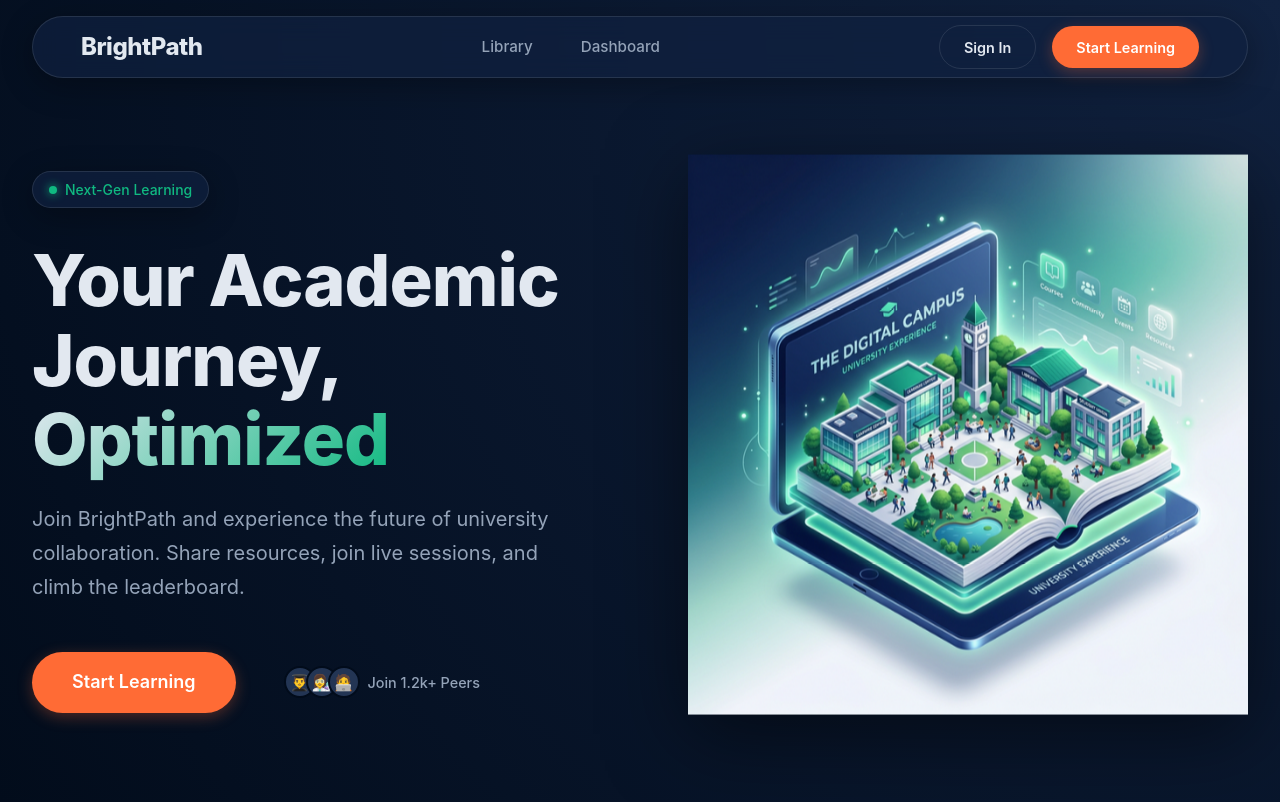
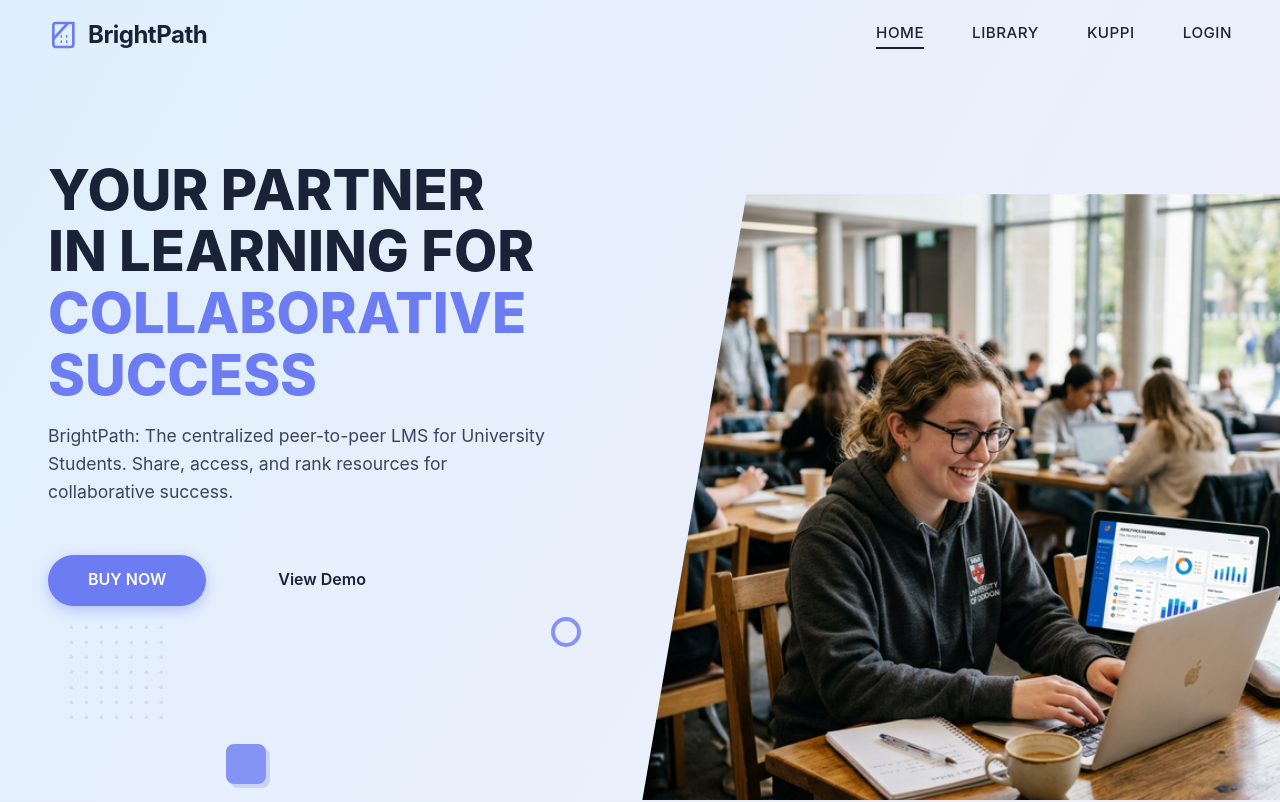
Before and after one commit to Gagana0819/BrightPath-LMS-ITPM-, a Vue app in the folder frontend/: page / in a window 1280 px wide. Shown: the top 802 px of the page. Built offline with nearby package versions, Linux system fonts and the light colour scheme.

Commit message:
Update landing page to lighter design matching reference image

```diff
--- a/frontend/src/assets/main.css
+++ b/frontend/src/assets/main.css
@@ -1,31 +1,19 @@
 :root {
-  /* Premium SaaS Color Palette */
-  --color-primary: #0a192f;
-  /* Deep Navy Blue */
-  --color-primary-light: #112240;
-  --color-primary-lighter: #233554;
+  /* Lighter Color Palette based on reference */
+  --color-primary: #1a2238;
+  /* Dark navy for text */
+  --color-accent: #6c7cf2;
+  /* Bright blue for CTA */
+  --color-accent-hover: #5566de;
+  --color-teal: #78a8a4;
+  /* Teal accent for image frame */
 
-  --color-accent: #ff6b35;
-  /* Energetic Orange */
-  --color-accent-hover: #ff8c61;
+  --color-text-primary: #151d30;
+  --color-text-secondary: #3b445c;
 
-  --color-success: #10b981;
-  /* Emerald Green */
-  --color-success-light: #d1fae5;
-
-  --color-text-primary: #e2e8f0;
-  /* Soft White */
-  --color-text-secondary: #94a3b8;
-  --color-text-dark: #0f172a;
-
-  --color-bg-main: #020c1b;
-  /* Very dark navy background */
-  --color-bg-alt: #0a192f;
-
-  /* Glassmorphism */
-  --glass-bg: rgba(17, 34, 64, 0.7);
-  --glass-border: rgba(255, 255, 255, 0.1);
-  --glass-shadow: 0 8px 32px 0 rgba(0, 0, 0, 0.3);
+  --color-bg-main: #f0f6ff;
+  /* Soft pale blue */
+  --color-bg-alt: #ffffff;
 
   /* Spacing System */
   --spacing-xs: 0.25rem;
@@ -72,8 +60,7 @@ body {
   display: flex;
   flex-direction: column;
   overflow-x: hidden;
-  background-image: radial-gradient(circle at top right, var(--color-primary-light) 0%, transparent 40%),
-    radial-gradient(circle at bottom left, var(--color-primary-light) 0%, transparent 40%);
+  background: linear-gradient(120deg, #e0effd 0%, #fef1f8 100%);
 }
 
 #app {
@@ -83,20 +70,8 @@ body {
 }
 
 /* Utilities */
-.glass-panel {
-  background: var(--glass-bg);
-  backdrop-filter: blur(12px);
-  -webkit-backdrop-filter: blur(12px);
-  border: 1px solid var(--glass-border);
-  box-shadow: var(--glass-shadow);
-  border-radius: var(--radius-lg);
-}
-
 .text-gradient {
-  background: linear-gradient(135deg, var(--color-text-primary), var(--color-success));
-  -webkit-background-clip: text;
-  -webkit-text-fill-color: transparent;
-  background-clip: text;
+  color: var(--color-accent);
 }
 
 /* Animations */
@@ -106,7 +81,7 @@ body {
   }
 
   50% {
-    transform: translateY(-15px);
+    transform: translateY(-10px);
   }
 
   100% {
--- a/frontend/src/components/landing/HeroSection.vue
+++ b/frontend/src/components/landing/HeroSection.vue
@@ -2,33 +2,36 @@
 </script>
 
 <template>
-  <section class="hero">
+  <section class="hero-wrapper">
+    <!-- Decorative background elements -->
+    <div class="bg-shape-large text-gradient"></div>
+    <div class="bg-dot-grid"></div>
+
     <div class="hero-container">
       <div class="hero-content">
-        <div class="badge glass-panel">
-          <span class="badge-dot"></span> Next-Gen Learning
+        <h1 class="hero-title">
+          YOUR PARTNER<br/>
+          IN LEARNING FOR<br/>
+          <span class="text-gradient">COLLABORATIVE<br/>SUCCESS</span>
+        </h1>
+        <p class="hero-subtitle">
+          BrightPath: The centralized peer-to-peer LMS for University Students. Share, access, and rank resources for collaborative success.
+        </p>
+
+        <div class="hero-actions">
+          <RouterLink to="/login" class="btn btn-primary">BUY NOW</RouterLink>
+          <RouterLink to="/library" class="btn btn-secondary">View Demo</RouterLink>
         </div>
-        <h1 class="hero-title">Your Academic Journey, <span class="text-gradient">Optimized</span></h1>
-        <p class="hero-subtitle">
-          Join BrightPath and experience the future of university collaboration.
-          Share resources, join live sessions, and climb the leaderboard.
-        </p>
-        <div class="hero-actions">
-          <RouterLink to="/login" class="btn btn-primary">Start Learning</RouterLink>
-          <div class="trust-indicator">
-            <div class="avatars">
-              <span class="avatar">👨‍🎓</span>
-              <span class="avatar">👩‍🔬</span>
-              <span class="avatar">🧑‍💻</span>
-            </div>
-            <span class="trust-text">Join 1.2k+ Peers</span>
-          </div>
-        </div>
+
+        <!-- Small decorative floating shapes -->
+        <div class="floating-shape square"></div>
+        <div class="floating-shape circle"></div>
       </div>
+
       <div class="hero-visual">
-        <div class="image-container animate-float">
-          <div class="glow-effect"></div>
-          <img src="/hero_image.png" alt="3D Isometric University Book" class="hero-image" />
+        <div class="image-frame">
+          <div class="teal-accent-bg"></div>
+          <img src="/student_laptop.png" alt="University student using BrightPath LMS" class="hero-image" />
         </div>
       </div>
     </div>
@@ -36,175 +39,194 @@
 </template>
 
 <style scoped>
-.hero {
-  min-height: 85vh;
+.hero-wrapper {
+  position: relative;
+  min-height: 100vh;
   display: flex;
   align-items: center;
-  position: relative;
   overflow: hidden;
+  padding-top: 80px; /* Offset for absolute navbar */
+}
+
+/* Background diagonal layout approximation */
+.hero-wrapper::before {
+  content: '';
+  position: absolute;
+  top: 0;
+  right: -5%;
+  width: 55%;
+  height: 100%;
+  background-color: #8daea5; /* Teal section behind image */
+  transform: skewX(-15deg);
+  z-index: -1;
+}
+
+.hero-wrapper::after {
+  content: '';
+  position: absolute;
+  top: 0;
+  right: -5%;
+  width: 55%;
+  height: 50%;
+  background-color: #63938b; /* Darker teal top */
+  transform: skewX(-15deg);
+  z-index: -2;
 }
 
 .hero-container {
   max-width: 1400px;
   margin: 0 auto;
-  padding: var(--spacing-4xl) var(--spacing-xl);
+  padding: 0 var(--spacing-2xl);
   display: flex;
-  align-items: center;
+  align-items: stretch;
   justify-content: space-between;
-  gap: var(--spacing-4xl);
+  width: 100%;
   z-index: 10;
 }
 
 .hero-content {
   flex: 1;
-  max-width: 650px;
-}
-
-.badge {
-  display: inline-flex;
-  align-items: center;
-  gap: var(--spacing-sm);
-  padding: 0.4rem 1rem;
-  border-radius: var(--radius-full);
-  font-size: 0.875rem;
-  font-weight: 500;
-  color: var(--color-success);
-  margin-bottom: var(--spacing-xl);
-}
-
-.badge-dot {
-  width: 8px;
-  height: 8px;
-  background-color: var(--color-success);
-  border-radius: 50%;
-  box-shadow: 0 0 10px var(--color-success);
+  max-width: 600px;
+  padding: var(--spacing-3xl) 0;
+  position: relative;
 }
 
 .hero-title {
-  font-size: 4.5rem;
+  font-size: 3.5rem;
   line-height: 1.1;
-  margin-bottom: var(--spacing-lg);
+  color: var(--color-primary);
+  margin-bottom: var(--spacing-md);
   font-weight: 800;
-  letter-spacing: -1px;
+  text-transform: uppercase;
+}
+
+.text-gradient {
+  color: var(--color-accent); /* Make it plain bright blue as per image */
 }
 
 .hero-subtitle {
-  font-size: 1.25rem;
+  font-size: 1.1rem;
   color: var(--color-text-secondary);
-  line-height: 1.7;
+  line-height: 1.6;
   margin-bottom: var(--spacing-2xl);
-  max-width: 550px;
+  max-width: 500px;
 }
 
 .hero-actions {
   display: flex;
   align-items: center;
-  gap: var(--spacing-2xl);
+  gap: var(--spacing-xl);
+}
+
+.btn {
+  display: inline-block;
+  padding: 0.8rem 2.5rem;
+  border-radius: var(--radius-full);
+  font-weight: 600;
+  font-size: 1rem;
+  text-decoration: none;
+  transition: all 0.3s ease;
 }
 
 .btn-primary {
-  display: inline-block;
   background-color: var(--color-accent);
   color: white;
-  padding: 1rem 2.5rem;
-  border-radius: var(--radius-full);
-  font-weight: 600;
-  font-size: 1.125rem;
-  text-decoration: none;
-  transition: all 0.3s ease;
-  box-shadow: 0 4px 15px rgba(255, 107, 53, 0.3);
+  box-shadow: 0 4px 14px rgba(108, 124, 242, 0.4);
 }
 
 .btn-primary:hover {
   background-color: var(--color-accent-hover);
   transform: translateY(-2px);
-  box-shadow: 0 8px 25px rgba(255, 107, 53, 0.5);
 }
 
-.trust-indicator {
-  display: flex;
-  align-items: center;
-  gap: var(--spacing-sm);
+.btn-secondary {
+  background-color: transparent;
+  color: var(--color-primary);
 }
 
-.avatars {
-  display: flex;
-}
-
-.avatar {
-  background: var(--color-primary-lighter);
-  width: 32px;
-  height: 32px;
-  display: flex;
-  align-items: center;
-  justify-content: center;
-  border-radius: 50%;
-  border: 2px solid var(--color-bg-main);
-  margin-left: -10px;
-}
-
-.avatar:first-child {
-  margin-left: 0;
-}
-
-.trust-text {
-  color: var(--color-text-secondary);
-  font-size: 0.9rem;
-  font-weight: 500;
+.btn-secondary:hover {
+  text-decoration: underline;
 }
 
 .hero-visual {
   flex: 1;
   position: relative;
   display: flex;
+  align-items: flex-end;
   justify-content: center;
 }
 
-.image-container {
+.image-frame {
   position: relative;
-  width: 100%;
-  max-width: 600px;
-}
-
-.glow-effect {
-  position: absolute;
-  top: 50%;
-  left: 50%;
-  transform: translate(-50%, -50%);
-  width: 80%;
-  height: 80%;
-  background: radial-gradient(circle, rgba(16, 185, 129, 0.2) 0%, transparent 70%);
-  filter: blur(40px);
-  z-index: -1;
+  width: 120%;
+  height: 90%;
+  margin-right: -20%;
+  margin-bottom: -5%;
+  z-index: 5;
 }
 
 .hero-image {
   width: 100%;
-  height: auto;
-  object-fit: contain;
-  filter: drop-shadow(0 20px 40px rgba(0,0,0,0.5));
+  height: 100%;
+  object-fit: cover;
+  clip-path: polygon(15% 0, 100% 0, 100% 100%, 0% 100%);
+  border-radius: var(--radius-lg);
+  box-shadow: rgba(0,0,0,0.2) 0px 20px 40px;
+}
+
+/* Decorative elements */
+.floating-shape {
+  position: absolute;
+  background-color: var(--color-accent);
+  opacity: 0.8;
+}
+
+.square {
+  width: 40px;
+  height: 40px;
+  border-radius: 8px;
+  bottom: 0;
+  left: 30%;
+  box-shadow: 4px 4px 0px rgba(108, 124, 242, 0.3);
+}
+
+.circle {
+  width: 30px;
+  height: 30px;
+  border-radius: 50%;
+  border: 4px solid var(--color-accent);
+  background-color: transparent;
+  bottom: 20%;
+  right: 10%;
+}
+
+.bg-dot-grid {
+  position: absolute;
+  bottom: 10%;
+  left: 5%;
+  width: 100px;
+  height: 100px;
+  background-image: radial-gradient(#cbd5e1 2px, transparent 2px);
+  background-size: 15px 15px;
+  opacity: 0.6;
 }
 
 @media (max-width: 1024px) {
+  .hero-wrapper::before, .hero-wrapper::after {
+    display: none;
+  }
   .hero-container {
     flex-direction: column;
-    text-align: center;
     padding-top: var(--spacing-2xl);
   }
-
-  .hero-content {
-    display: flex;
-    flex-direction: column;
-    align-items: center;
+  .image-frame {
+    width: 100%;
+    margin-right: 0;
+    margin-top: var(--spacing-xl);
   }
-
-  .hero-title {
-    font-size: 3.5rem;
-  }
-
-  .hero-actions {
-    flex-direction: column;
-    gap: var(--spacing-lg);
+  .hero-image {
+    clip-path: none;
+    border-radius: var(--radius-lg);
   }
 }
 </style>
--- a/frontend/src/components/layout/AppNavbar.vue
+++ b/frontend/src/components/layout/AppNavbar.vue
@@ -2,47 +2,56 @@
 </script>
 
 <template>
-  <header class="navbar glass-panel">
+  <header class="navbar">
     <div class="navbar-container">
       <div class="brand">
-        <RouterLink to="/" class="brand-link">BrightPath</RouterLink>
+        <RouterLink to="/" class="brand-link">
+          <svg width="32" height="32" viewBox="0 0 24 24" fill="none" class="brand-icon">
+            <path d="M4 19V5C4 3.89543 4.89543 3 6 3H19V19C19 20.1046 18.1046 21 17 21H6C4.89543 21 4 20.1046 4 19Z" stroke="#6c7cf2" stroke-width="2"/>
+            <path d="M4 15L15 3" stroke="#6c7cf2" stroke-width="2"/>
+            <path d="M10 12L10 21" stroke="#6c7cf2" stroke-width="1" stroke-dasharray="2 2"/>
+            <path d="M14 12L14 21" stroke="#6c7cf2" stroke-width="1" stroke-dasharray="2 2"/>
+          </svg>
+          BrightPath
+        </RouterLink>
       </div>
 
       <nav class="nav-links">
-        <RouterLink to="/library" class="nav-link">Library</RouterLink>
-        <RouterLink to="/dashboard" class="nav-link">Dashboard</RouterLink>
+        <RouterLink to="/" class="nav-link" active-class="active">HOME</RouterLink>
+        <RouterLink to="/library" class="nav-link" active-class="active">LIBRARY</RouterLink>
+        <RouterLink to="/dashboard" class="nav-link" active-class="active">KUPPI</RouterLink>
+        <RouterLink to="/login" class="nav-link" active-class="active">LOGIN</RouterLink>
       </nav>
-
-      <div class="nav-actions">
-        <RouterLink to="/login" class="btn btn-outline">Sign In</RouterLink>
-        <RouterLink to="/login" class="btn btn-primary">Start Learning</RouterLink>
-      </div>
     </div>
   </header>
 </template>
 
 <style scoped>
 .navbar {
-  position: sticky;
-  top: 1rem;
+  position: absolute;
+  top: 0;
+  left: 0;
+  width: 100%;
   z-index: 100;
-  margin: 0 var(--spacing-xl);
-  border-radius: var(--radius-full);
+  padding: var(--spacing-md) 0;
 }
 
 .navbar-container {
   max-width: 1400px;
   margin: 0 auto;
-  padding: var(--spacing-sm) var(--spacing-2xl);
+  padding: 0 var(--spacing-2xl);
   display: flex;
   justify-content: space-between;
   align-items: center;
 }
 
 .brand-link {
+  display: flex;
+  align-items: center;
+  gap: var(--spacing-sm);
   font-size: 1.5rem;
-  font-weight: 800;
-  color: var(--color-text-primary);
+  font-weight: 700;
+  color: var(--color-primary);
   text-decoration: none;
   letter-spacing: -0.5px;
 }
@@ -53,65 +62,36 @@
 }
 
 .nav-link {
-  color: var(--color-text-secondary);
+  color: var(--color-primary);
   text-decoration: none;
   font-weight: 500;
-  transition: color 0.3s;
   font-size: 0.95rem;
+  letter-spacing: 0.5px;
+  position: relative;
+  padding-bottom: 4px;
 }
 
-.nav-link:hover, .nav-link.router-link-active {
-  color: var(--color-success);
+.nav-link:hover {
+  color: var(--color-accent);
 }
 
-.nav-actions {
-  display: flex;
-  gap: var(--spacing-md);
-  align-items: center;
+.nav-link.active {
+  color: var(--color-primary);
 }
 
-.btn {
-  padding: 0.6rem 1.5rem;
-  border-radius: var(--radius-full);
-  font-weight: 600;
-  text-decoration: none;
-  transition: all 0.3s ease;
-  font-size: 0.9rem;
-}
-
-.btn-outline {
-  color: var(--color-text-primary);
-  border: 1px solid var(--glass-border);
-  background: transparent;
-}
-
-.btn-outline:hover {
-  background: rgba(255, 255, 255, 0.05);
-  border-color: rgba(255, 255, 255, 0.2);
-}
-
-.btn-primary {
-  background-color: var(--color-accent);
-  color: white;
-  border: none;
-  box-shadow: 0 4px 15px rgba(255, 107, 53, 0.3);
-}
-
-.btn-primary:hover {
-  background-color: var(--color-accent-hover);
-  transform: translateY(-2px);
-  box-shadow: 0 6px 20px rgba(255, 107, 53, 0.4);
+.nav-link.active::after {
+  content: '';
+  position: absolute;
+  bottom: 0;
+  left: 0;
+  width: 100%;
+  height: 2px;
+  background-color: var(--color-primary);
 }
 
 @media (max-width: 768px) {
   .nav-links {
     display: none;
   }
-  .navbar {
-    margin: var(--spacing-sm);
-  }
-  .navbar-container {
-    padding: var(--spacing-sm) var(--spacing-lg);
-  }
 }
 </style>
```
Also changed, not shown: frontend/public/student_laptop.png (added).
